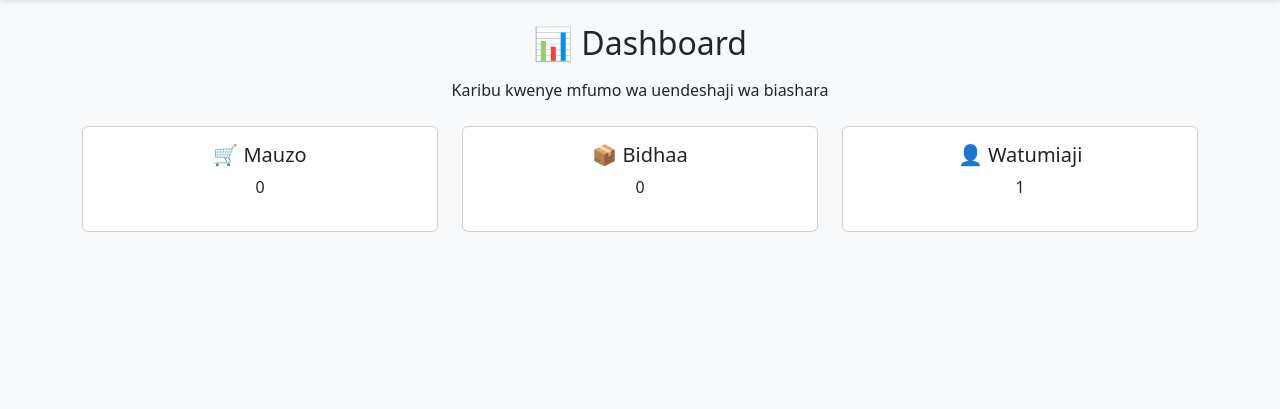
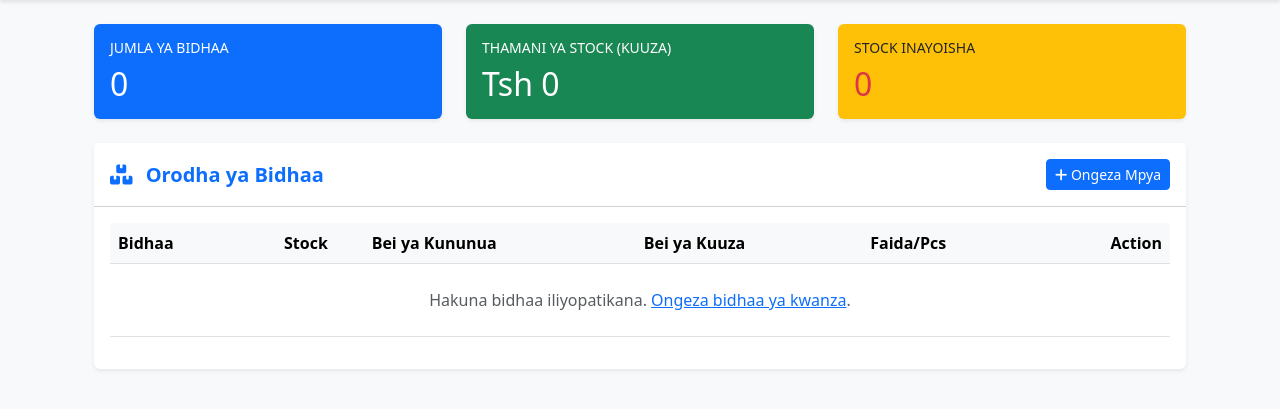
Before and after one commit to benmass1/Business_Systems_Op, a Flask app: page / in a window 1280 px wide. Shown: the part 56-465 px from the top of the page. Run offline with Flask 3, Linux system fonts and the light colour scheme; the visitor is signed in with stand-in values (Sample User, id 1); data that the repository does not hold is empty.

Commit message:
Update dashboard.html

```diff
--- a/app/templates/dashboard.html
+++ b/app/templates/dashboard.html
@@ -1,30 +1,93 @@
 {% extends "base.html" %}
-{% block title %}Dashboard{% endblock %}
+
+{% block title %}Dashboard - Orodha ya Bidhaa{% endblock %}
 
 {% block content %}
-<div class="text-center">
-    <h2 class="mb-3">📊 Dashboard</h2>
-    <p>Karibu kwenye mfumo wa uendeshaji wa biashara</p>
-
-    <div class="row mt-4">
+<div class="container-fluid">
+    <div class="row mb-4">
         <div class="col-md-4">
-            <div class="card p-3">
-                <h5>🛒 Mauzo</h5>
-                <p>0</p>
+            <div class="card bg-primary text-white shadow-sm border-0">
+                <div class="card-body">
+                    <h6 class="text-uppercase small">Jumla ya Bidhaa</h6>
+                    <h2 class="mb-0">{{ products|length }}</h2>
+                </div>
             </div>
         </div>
-
         <div class="col-md-4">
-            <div class="card p-3">
-                <h5>📦 Bidhaa</h5>
-                <p>0</p>
+            <div class="card bg-success text-white shadow-sm border-0">
+                <div class="card-body">
+                    <h6 class="text-uppercase small">Thamani ya Stock (Kuuza)</h6>
+                    {% set total_value = products|sum(attribute='selling_price') %}
+                    <h2 class="mb-0">Tsh {{ "{:,.0f}".format(total_value) }}</h2>
+                </div>
             </div>
         </div>
+        <div class="col-md-4">
+            <div class="card bg-warning text-dark shadow-sm border-0">
+                <div class="card-body">
+                    <h6 class="text-uppercase small">Stock Inayoisha</h6>
+                    <h2 class="mb-0 text-danger">
+                        {{ products|selectattr('stock', 'lt', 10)|list|count }}
+                    </h2>
+                </div>
+            </div>
+        </div>
+    </div>
 
-        <div class="col-md-4">
-            <div class="card p-3">
-                <h5>👤 Watumiaji</h5>
-                <p>1</p>
+    <div class="card shadow-sm border-0">
+        <div class="card-header bg-white py-3 d-flex justify-content-between align-items-center">
+            <h5 class="mb-0 text-primary fw-bold"><i class="fas fa-boxes me-2"></i> Orodha ya Bidhaa</h5>
+            <a href="{{ url_for('main.add_product') }}" class="btn btn-sm btn-primary">
+                <i class="fas fa-plus"></i> Ongeza Mpya
+            </a>
+        </div>
+        <div class="card-body">
+            <div class="table-responsive">
+                <table class="table table-hover align-middle">
+                    <thead class="table-light">
+                        <tr>
+                            <th>Bidhaa</th>
+                            <th class="text-center">Stock</th>
+                            <th>Bei ya Kununua</th>
+                            <th>Bei ya Kuuza</th>
+                            <th>Faida/Pcs</th>
+                            <th class="text-end">Action</th>
+                        </tr>
+                    </thead>
+                    <tbody>
+                        {% for p in products %}
+                        <tr>
+                            <td class="fw-bold text-dark">{{ p.name }}</td>
+                            <td class="text-center">
+                                {% if p.stock <= 5 %}
+                                    <span class="badge bg-danger">Imeisha: {{ p.stock }}</span>
+                                {% elif p.stock <= 20 %}
+                                    <span class="badge bg-warning text-dark">Pungufu: {{ p.stock }}</span>
+                                {% else %}
+                                    <span class="badge bg-success">Ipo: {{ p.stock }}</span>
+                                {% endif %}
+                            </td>
+                            <td class="text-muted">Tsh {{ "{:,.0f}".format(p.buying_price) }}</td>
+                            <td class="fw-bold">Tsh {{ "{:,.0f}".format(p.selling_price) }}</td>
+                            <td class="text-success">
+                                <i class="fas fa-arrow-up small"></i> Tsh {{ "{:,.0f}".format(p.selling_price - p.buying_price) }}
+                            </td>
+                            <td class="text-end">
+                                <div class="btn-group btn-group-sm">
+                                    <button class="btn btn-outline-secondary"><i class="fas fa-edit"></i></button>
+                                    <button class="btn btn-outline-danger"><i class="fas fa-trash"></i></button>
+                                </div>
+                            </td>
+                        </tr>
+                        {% else %}
+                        <tr>
+                            <td colspan="6" class="text-center py-4 text-muted">
+                                Hakuna bidhaa iliyopatikana. <a href="{{ url_for('main.add_product') }}">Ongeza bidhaa ya kwanza</a>.
+                            </td>
+                        </tr>
+                        {% endfor %}
+                    </tbody>
+                </table>
             </div>
         </div>
     </div>
```
